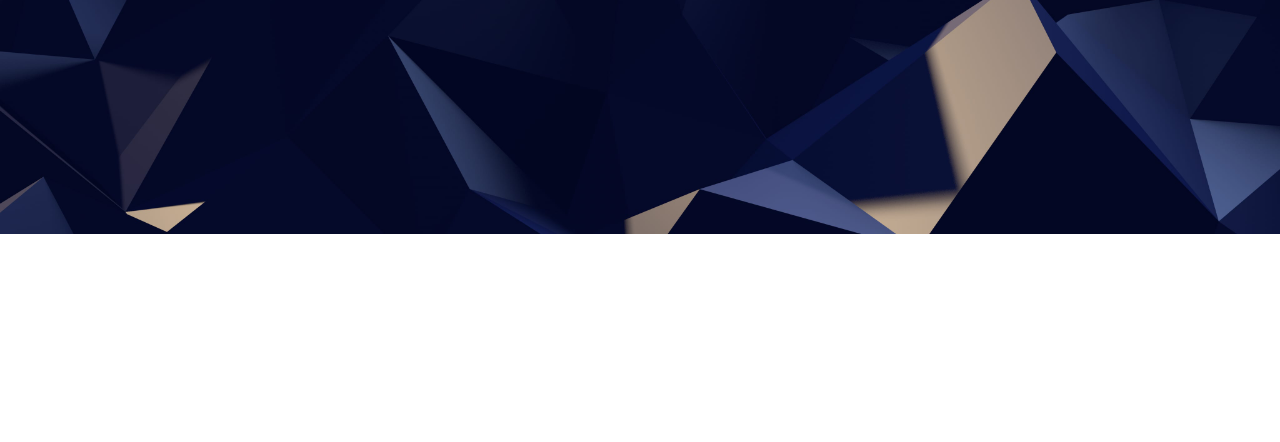
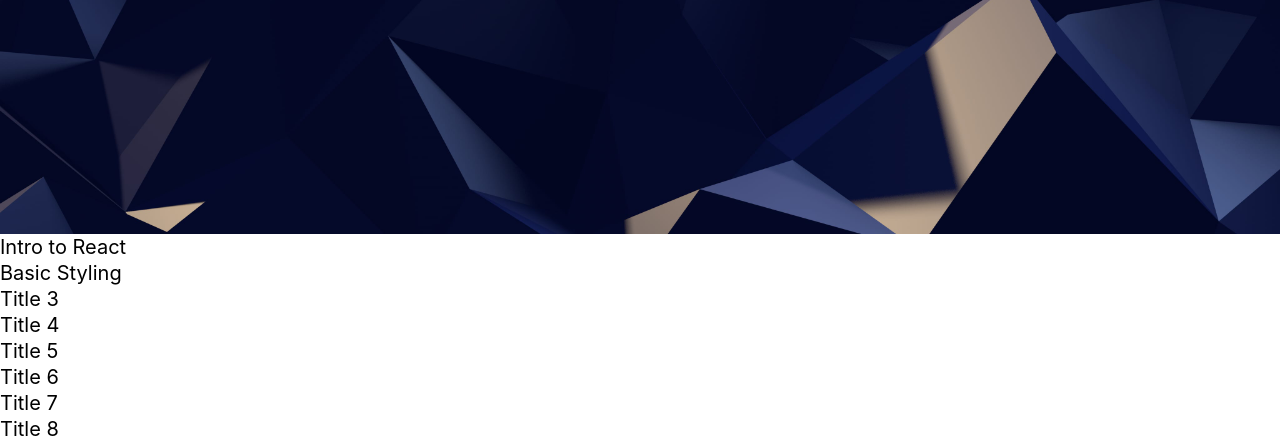
Before and after one commit to fabricegeib/react-for-designers, a Gatsby site: page / in a window 1280 px wide. Shown: the part 2174-2616 px from the top of the page. Before the commit the page ends 2414 px from the top, so only its background shows below. Built offline with nearby package versions, Linux system fonts and the light colour scheme; Gatsby itself is replaced by a stand-in of ours.

Commit message:
react-static-data-json 1

```diff
--- a/src/pages/index.js
+++ b/src/pages/index.js
@@ -6,7 +6,7 @@ import Card from '../components/Card';
 import Section from '../components/Section';
 import Wave from '../components/Wave';
 
-// import staticdata from '../../staticdata.json'
+import staticdata from '../../staticdata.json'
 
 const IndexPage = () => (
   <Layout>
@@ -53,6 +53,9 @@ const IndexPage = () => (
       title="React for Designers"
       text="Learn how to build a modern site using React and the most efficient libraries to get your site/product online. Get familiar with Grid CSS, animations, interactions, dynamic data with Contentful and deploying your site with Netlify."
     />
+    {staticdata.cells.map(cell => (
+      <div>{cell.title}</div>
+    ))}
   </Layout>
 )
 
--- a/staticdata.json
+++ b/staticdata.json
@@ -15,6 +15,23 @@
         {
             "title": "Title 4",
             "image": "http://workshop.fabricegeib.com/_css/designcode/logo-react.png"
+        },
+        {
+            "title": "Title 5",
+            "image": "http://workshop.fabricegeib.com/_css/designcode/logo-react.png"
+        },
+        {
+            "title": "Title 6",
+            "image": "http://workshop.fabricegeib.com/_css/designcode/logo-react.png"
+        },
+        {
+            "title": "Title 7",
+            "image": "http://workshop.fabricegeib.com/_css/designcode/logo-react.png"
+        }
+        ,
+        {
+            "title": "Title 8",
+            "image": "http://workshop.fabricegeib.com/_css/designcode/logo-react.png"
         }
     ]
 }
```
Also changed, not shown: package.json (+4 -3 lines), src/components/Cell.js (added, +18 -0 lines), 1 other file.
